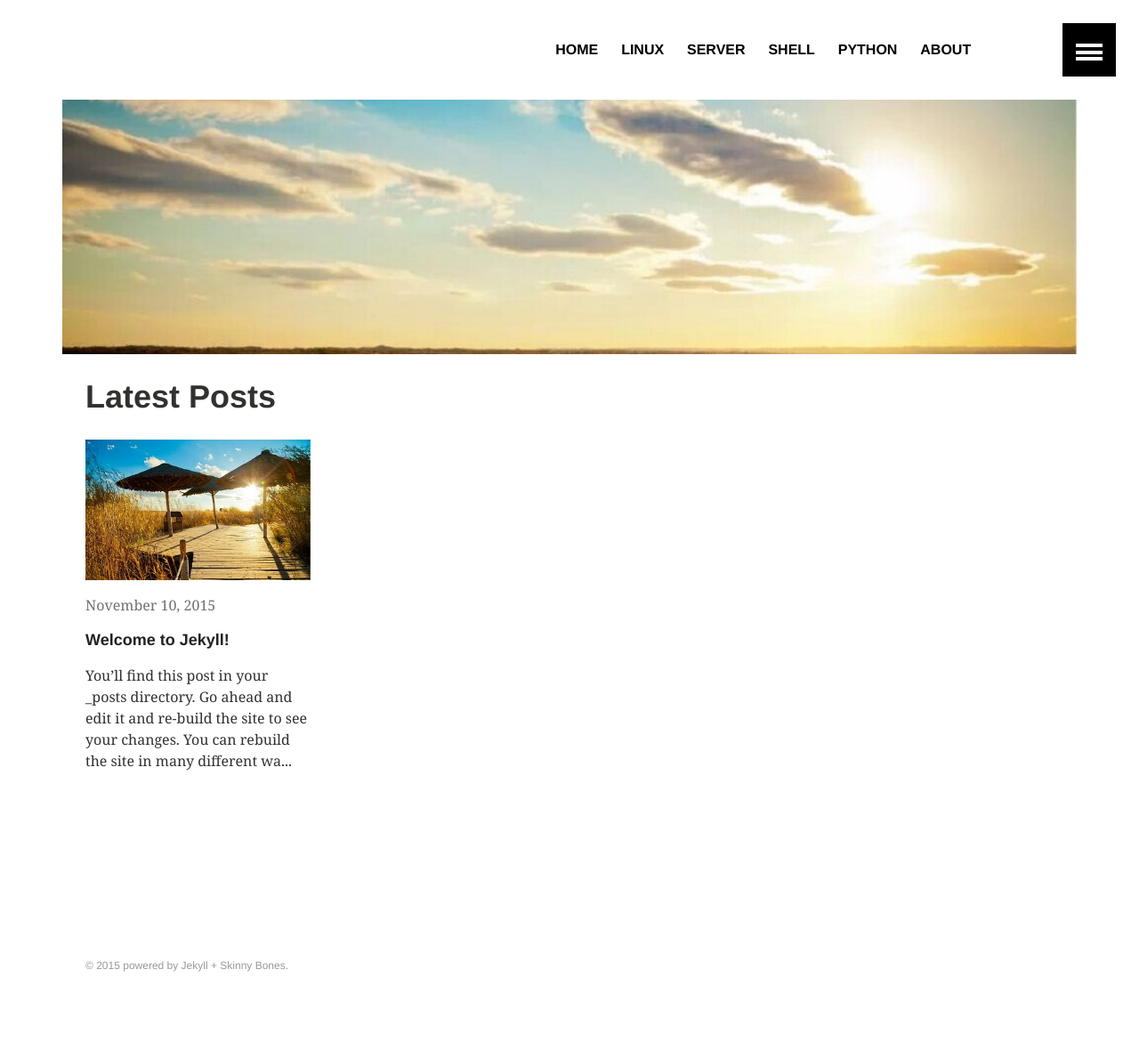
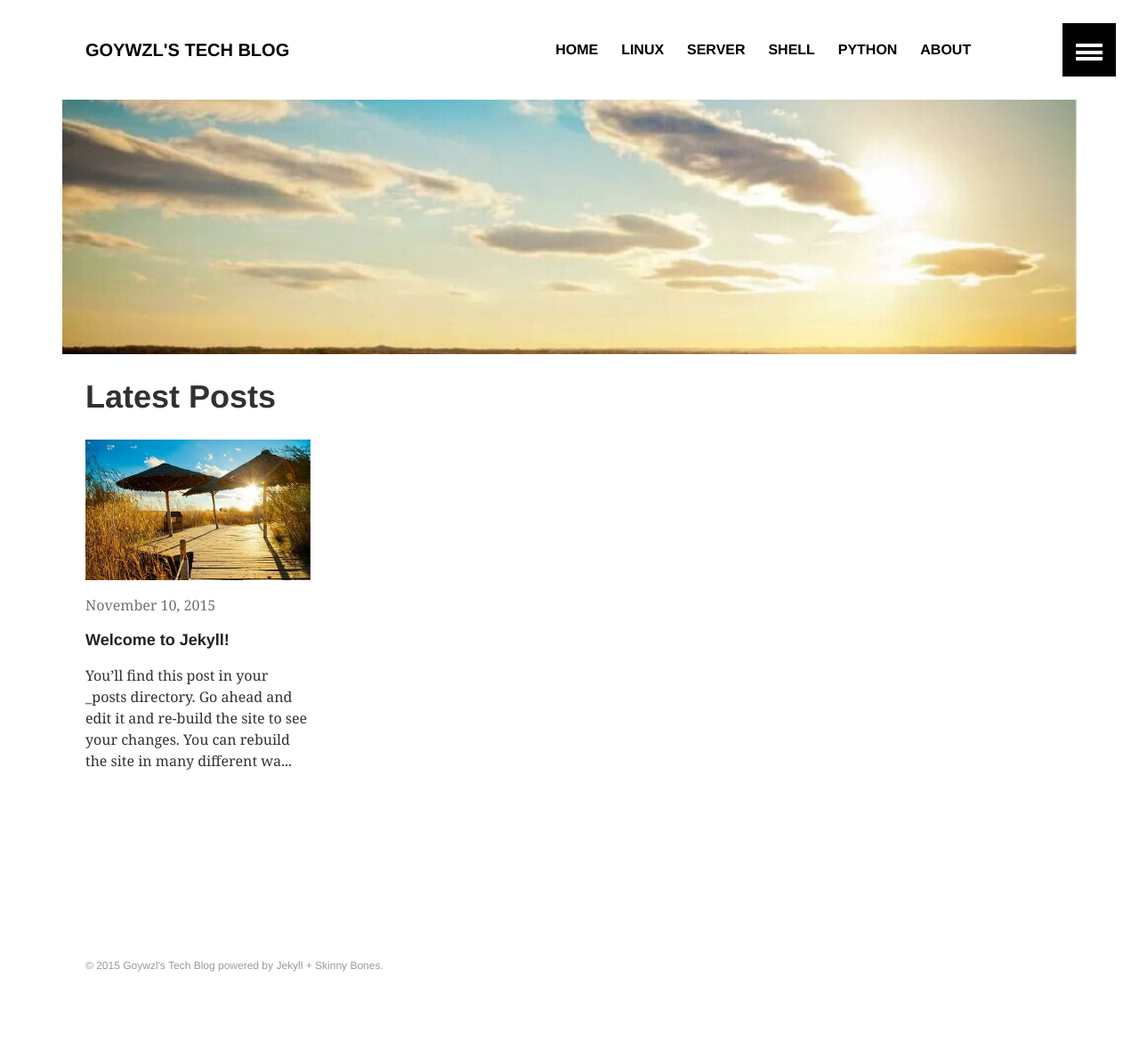
Before and after one commit to Jeremy115/goywzl.github.io, a Jekyll site: the page built from index.md, in a window 1280 px wide. Shown: the whole page at 89% size. Built offline with Jekyll 4.4.1, drawn with Linux system fonts in a browser that asks for light colours.

Commit message:
Update _config.yml

```diff
--- a/_config.yml
+++ b/_config.yml
@@ -1,7 +1,7 @@
 # Site wide configuration
 
-title:
-description:
+title: "Goywzl's Tech Blog"
+description: "My operations of the road"
 logo: logo.jpg # 120x120 px default image used for Twitter summary card
 teaser: /teaser/default.jpg # 400x250 px default teaser image used in image archive grid
 locale:
```
